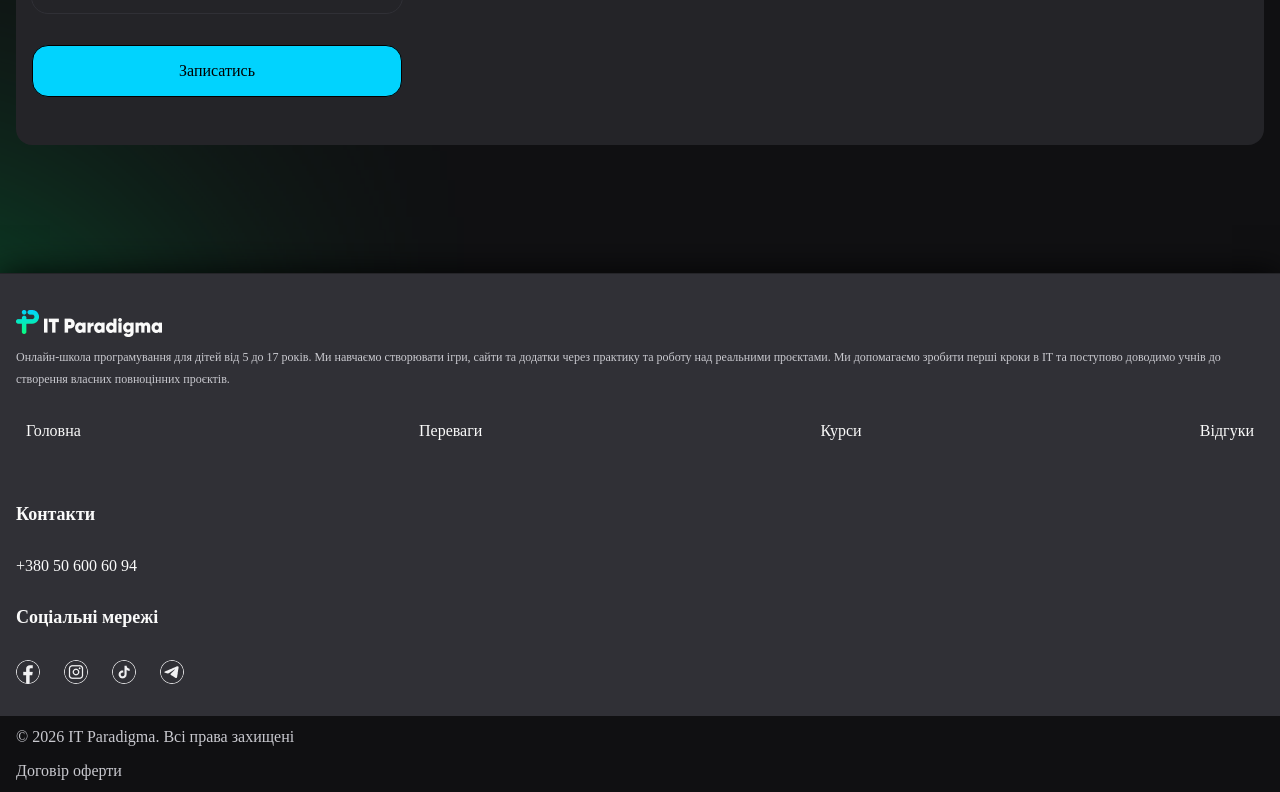
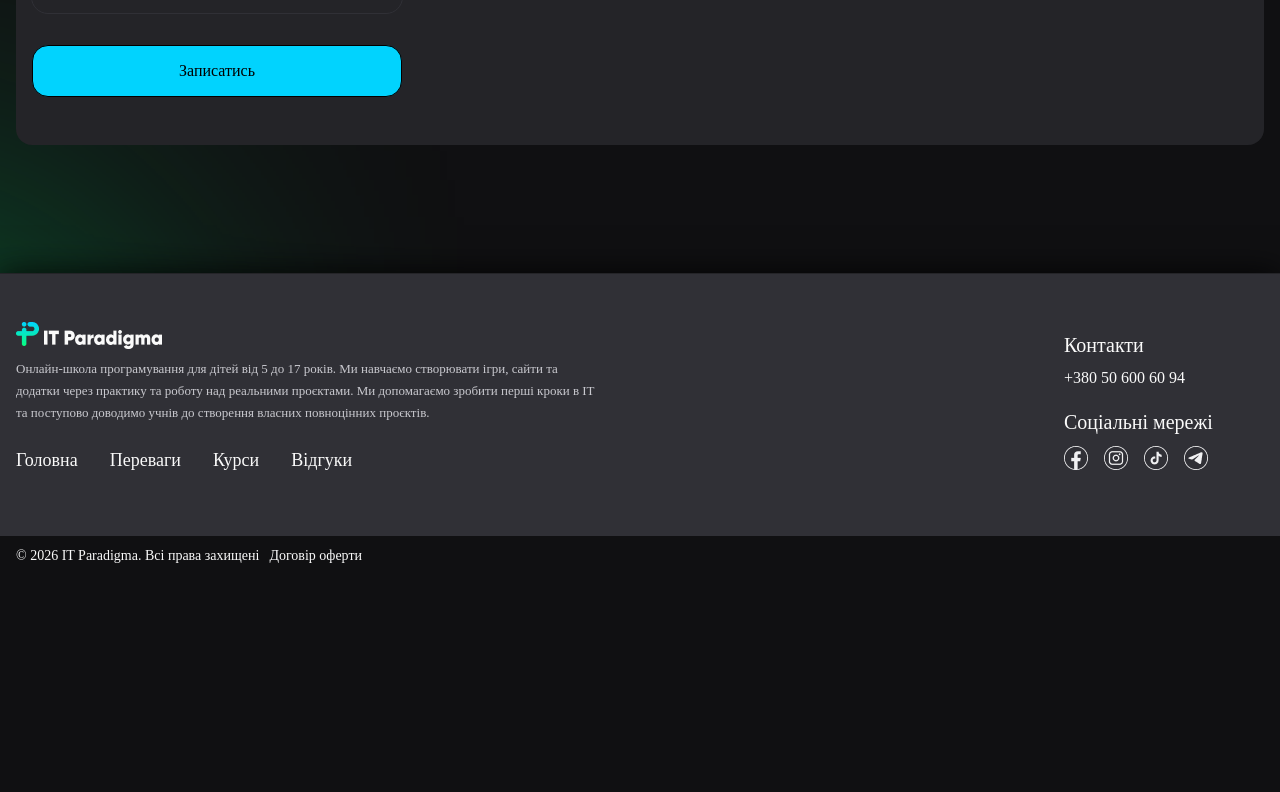
Before and after one commit to DmitryLoskucheravyi/paradigm-land, a React app: page / in a window 1280 px wide. Shown: the part 4406-5198 px from the top of the page. After the commit the page ends 4982 px from the top, so only its background shows below. Built offline with nearby package versions, Linux system fonts and the light colour scheme; the HTML template or start-up script is replaced by a standard one; a web font is replaced by a local one.

Commit message:
update: add footer desctop addaptive

```diff
--- a/src/components/footer/Footer.css
+++ b/src/components/footer/Footer.css
@@ -2,27 +2,28 @@
 
 .footer {
     background-color: var(--bg-def);
-    padding-top: 4.8rem;
     margin-top: 6.4rem;
     border-top: 1px solid var(--bg-secondary);
+    box-shadow: 0 0 32px #000000D4;
     position: relative;
     z-index: 1;
-    box-shadow: 0 0 32px #000000D4;
 }
 
-/* Top Section */
 .footer-top {
     display: flex;
     flex-direction: column;
     gap: 3.2rem;
-    margin-bottom: 3.2rem;
+    padding-top: 4.8rem;
     padding-bottom: 3.2rem;
 }
 
-.footer-left,
-.footer-right {
-    flex: 1;
-    max-width: 100%;
+.footer-left{
+    width: fit-content;
+
+}
+.footer-right{
+    width: calc(20rem) ;
+
 }
 
 .footer-left {
@@ -34,7 +35,66 @@
 .footer-right {
     display: flex;
     flex-direction: column;
+    gap: 2.4rem;
+}
+
+.footer-description {
+    font-size: 1.2rem !important;
+    line-height: 2rem;
+    max-width: 58rem;
+}
+
+.footer-nav {
+    list-style: none;
+    display: flex;
+    flex-wrap: wrap;
+    gap: 1.6rem 2.4rem;
+    padding: 0;
+    margin: 0;
+}
+
+.footer-nav a {
+    color: var(--f-white);
+    font-size: 1.6rem;
+    transition: color 0.3s ease;
+}
+
+.footer-nav a:hover {
+    color: var(--f-secondary);
+}
+
+.footer-contact-block {
+    display: flex;
+    flex-direction: column;
+    gap: 1.2rem;
+}
+
+.footer-title {
+    font-family: var(--font-g-medium);
+    font-size: 1.8rem;
+    color: var(--f-white);
+    margin: 0;
+    font-weight: 100;
+}
+
+.footer-link {
+    color: var(--f-white);
+    font-size: 1.6rem;
+    text-decoration: none;
+    transition: color 0.3s ease;
+}
+.tel{
+    font-family: var(--font-g-medium) ;
+}
+
+.footer-link:hover {
+    color: var(--f-secondary);
+}
+
+.social-icons {
+    display: flex;
     gap: 1.6rem;
+    flex-wrap: wrap;
 }
 
 /* Logo */
@@ -50,77 +110,12 @@
     width: auto;
 }
 
-.footer-description {
-    font-size: 1.2rem !important;
-    line-height: 2rem;
-}
 
-/* Navigation */
-.footer-nav {
-    font-family: var(--font-g-medium);
-    list-style: none;
-    display: flex;
-    flex-wrap: wrap;
-    justify-content: space-between;
-    padding: 0 1rem;
-}
 
-.footer-nav a {
-    color: var(--f-white);
-    font-size: 1.6rem;
-    text-decoration: none;
-    transition: color 0.3s ease;
-}
-
-.footer-nav a:hover {
-    color: var(--f-secondary);
-}
-
-/* Middle Section */
-.footer-middle {
-    display: flex;
-    flex-direction: column;
-    gap: 3.2rem;
-    margin-bottom: 3.2rem;
-}
-
-/* Title */
-.footer-title {
-    font-family: var(--font-g-medium);
-    font-size: 1.8rem;
-    color: var(--f-white);
-    margin-bottom: 1.6rem;
-}
-
-/* Link */
-.footer-link {
-    color: var(--f-white);
-    font-size: 1.6rem;
-    text-decoration: none;
-    transition: color 0.3s ease;
-}
-
-.footer-link:hover {
-    color: var(--f-white);
-}
-
-/* Social Icons */
-.social-icons {
-    display: flex;
-    gap: 2.4rem;
-}
-
-.social-icon-placeholder {
-    /* width: 4rem;
-    height: 4rem; */
-    /* border: 1px solid var(--f-secondary);
-    border-radius: 50%;
-    display: flex;
-    align-items: center;
-    justify-content: center;
-    cursor: pointer;*/
-    transition: all 0.3s ease;
-    border-radius: 50%;
+.social-icon-placeholder img {
+    width: 2.4rem;
+    height: 2.4rem;
+    object-fit: contain;
 }
 
 .social-icon-placeholder:hover {
@@ -128,77 +123,77 @@
     background-color: var(--bg-secondary);
 }
 
-/* Bottom Section */
 .footer-bottom {
     background-color: var(--bg-primary);
-    padding: 1.2rem 1.6rem;
+    padding: 1.2rem 0;
 }
 
-
-.footer-bottom .container .footer-link{
-    color: var(--f-secondary) !important;
-
-}
 .footer-bottom .container {
     display: flex;
     flex-direction: column;
-    gap: 1.6rem;
-    padding: 0;
+    gap: 1rem;
 }
 
-.footer-bottom .container p {
-    font-size: 1.6rem;
+.footer-bottom .container {
+    font-size: 1.4rem;
+    color: var(--f-white);
+
+    margin: 0;
 }
 
 .footer-copyright {
-    color: var(--f-secondary);
+    color: var(--f-white);
 }
 
-/* Tablet+ */
-/* @media (min-width: 768px) {
-    .footer {
-        padding-top: 6.4rem;
-    }
-
+/* Desktop */
+@media (min-width: 992px) {
     .footer-top {
-        flex-direction: row;
-        justify-content: space-between;
-        align-items: flex-start;
-        gap: 4.8rem;
-        margin-bottom: 4.8rem;
-        padding-bottom: 4.8rem;
+        display: grid;
+        grid-template-columns: 1.7fr 1fr;
+        gap: 4rem;
+        align-items: start;
+        padding-top: 6rem;
+        padding-bottom: 6.4rem;
     }
 
     .footer-left {
-        flex: 0 0 45%;
-        max-width: 45rem;
+        max-width: 70rem;
     }
 
     .footer-right {
-        flex: 0 0 auto;
+        align-items: flex-start;
+        justify-self: end;
+        min-width: 10rem;
+    }
+
+    .social-icon-placeholder img {
+        width: 2.4rem;
+        height: 2.4rem;
+        object-fit: contain;
     }
 
     .footer-nav {
-        justify-content: center;
-        gap: 3.2rem;
+        margin-top: 1rem;
+        gap: 2rem 3.2rem;
+        justify-content: flex-start;
+        font-family: var(--font-g-medium);
     }
 
     .footer-nav a {
-        font-size: 1.6rem;
-        text-align: center;
+        font-size: 1.8rem;
     }
 
-    .footer-middle {
-        flex-direction: row;
-        justify-content: space-between;
-        align-items: flex-start;
-        gap: 4.8rem;
-        margin-bottom: 4.8rem;
+    .footer-title {
+        font-size: 2rem;
+    }
+
+    .footer-description {
+        font-size: 1.3rem !important;
+        line-height: 2.2rem;
     }
 
     .footer-bottom .container {
         flex-direction: row;
-        flex-wrap: wrap;
-        text-align: left;
+        align-items: center;
     }
-} */
+}
--- a/src/components/footer/Footer.jsx
+++ b/src/components/footer/Footer.jsx
@@ -1,31 +1,26 @@
-import logo from "../../assets/icons/logo.png"
-import logoText from "../../assets/icons/logo-text.png"
-import facebook from "../../assets/icons/footer-icons/facebook-icon.png"
-import inst from "../../assets/icons/footer-icons/inst-icon.png"
-import tikTok from "../../assets/icons/footer-icons/tiktok-icon.png"
-import telegram from "../../assets/icons/footer-icons/telegram-icon.png"
+import logo from "../../assets/icons/logo.png";
+import logoText from "../../assets/icons/logo-text.png";
+import facebook from "../../assets/icons/footer-icons/facebook-icon.png";
+import inst from "../../assets/icons/footer-icons/inst-icon.png";
+import tikTok from "../../assets/icons/footer-icons/tiktok-icon.png";
+import telegram from "../../assets/icons/footer-icons/telegram-icon.png";
 
-
-
-import './Footer.css'
+import './Footer.css';
 
 const Footer = () => {
   return (
     <footer className="footer">
-            {/* Top Section */}
       <div className="footer-top container">
         <div className="footer-left">
           <div className="logo ft-logo">
             <img src={logo} alt="" className="logo-icon" />
             <img src={logoText} alt="" className="logo-text" />
+          </div>
 
-                    </div>
           <p className="footer-description p-small-secondary">
             Онлайн-школа програмування для дітей від 5 до 17 років. Ми навчаємо створювати ігри, сайти та додатки через практику та роботу над реальними проєктами. Ми допомагаємо зробити перші кроки в IT та поступово доводимо учнів до створення власних повноцінних проєктів.
           </p>
-                </div>
 
-                <div className="footer-right">
           <ul className="footer-nav">
             <li><a href="#home">Головна</a></li>
             <li><a href="#features">Переваги</a></li>
@@ -33,36 +28,33 @@
             <li><a href="#reviews">Відгуки</a></li>
           </ul>
         </div>
+
+        <div className="footer-right">
+          <div className="footer-contact-block">
+            <h3 className="footer-title">Контакти</h3>
+            <a href="tel:+380506006094" className="footer-link tel">+380 50 600 60 94</a>
           </div>
 
-            {/* Middle Section */}
-            <div className="footer-middle container">
-                <div className="footer-left">
-                    <h3 className="footer-title">Контакти</h3>
-                    <a href="tel:+380506006094" className="footer-link">+380 50 600 60 94</a>
-                </div>
-
-                <div className="footer-right">
+          <div className="footer-contact-block">
             <h3 className="footer-title">Соціальні мережі</h3>
             <div className="social-icons">
-                        <img className="social-icon-placeholder" src={facebook} alt='facebook'></img>
-                        <img className="social-icon-placeholder" src={inst} alt='facebook'></img>
-                        <img className="social-icon-placeholder" src={tikTok} alt='facebook'></img>
-                        <img className="social-icon-placeholder" src={telegram} alt='facebook'></img>
-
+              <a href="#" className="social-icon-placeholder"><img src={facebook} alt="Facebook" /></a>
+              <a href="#" className="social-icon-placeholder"><img src={inst} alt="Instagram" /></a>
+              <a href="#" className="social-icon-placeholder"><img src={tikTok} alt="TikTok" /></a>
+              <a href="#" className="social-icon-placeholder"><img src={telegram} alt="Telegram" /></a>
+            </div>
           </div>
         </div>
       </div>
 
-            {/* Bottom Section */}
       <div className="footer-bottom">
         <div className="container">
           <p className="footer-copyright">© 2026 IT Paradigma. Всі права захищені</p>
-                    <a href="#" className="footer-link">Договір оферти</a>
+          <a href="#" className="">Договір оферти</a>
         </div>
       </div>
     </footer>
-    )
-}
+  );
+};
 
-export default Footer
+export default Footer;
--- a/src/index.css
+++ b/src/index.css
@@ -61,6 +61,12 @@
 
 ul {
     list-style-type: none;
+}
+
+a{
+    text-decoration: none;
+    color: unset;
+
 }
 
 .container {
@@ -204,3 +210,6 @@
 .none {
     display: none;
 }
+
+
+/* @media (min-width: 992px) */
```
Lines whose indentation alone changed are shown as unchanged.
